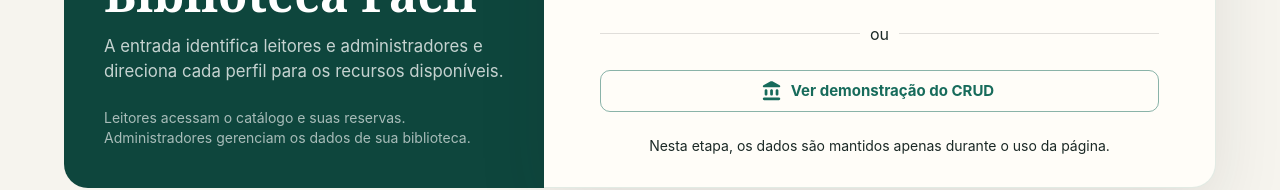
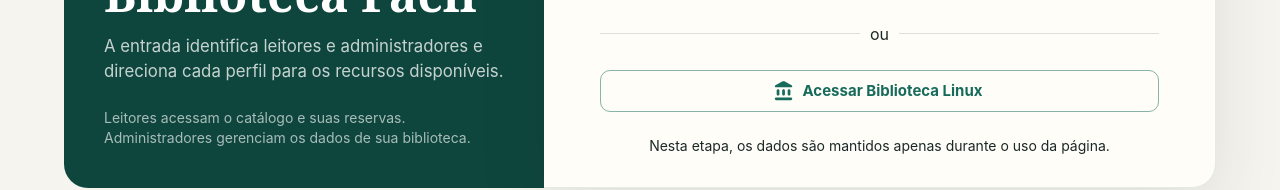
Before and after one commit to re-ryan/biblioteca-facil-frontend, a React (Vite) app: page /login in a window 1280 px wide. Shown: the part 569-759 px from the top of the page. Built offline with nearby package versions, Linux system fonts and the light colour scheme.

Commit message:
Restaura nome do acesso à Biblioteca Linux

```diff
--- a/src/pages/LoginPage.jsx
+++ b/src/pages/LoginPage.jsx
@@ -184,7 +184,7 @@ export const LoginPage = () => {
                     size="large"
                     startIcon={<AccountBalanceRoundedIcon />}
                   >
-                    Ver demonstração do CRUD
+                    Acessar Biblioteca Linux
                   </Button>
                   <Typography variant="body2" color="text.secondary" sx={{ textAlign: 'center' }}>
                     Nesta etapa, os dados são mantidos apenas durante o uso da página.
```
Also changed, not shown: 1 other file (tests, documents, lock files or other folders).
